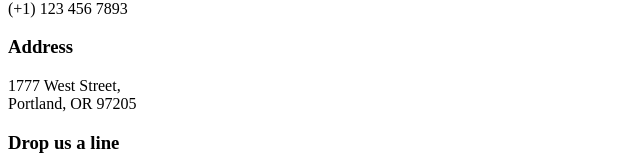
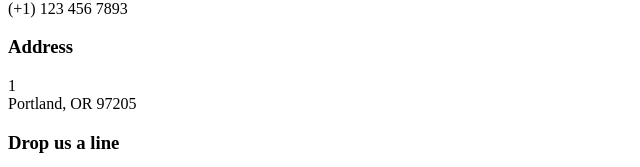
Before and after one commit to katlehomokwena07/bida25-410, a plain HTML site: page Contact.html in a window 1280 px wide. Shown: the part 528-695 px from the top of the page, without its empty margins (0-640 px from the left). Drawn offline with Linux system fonts and the light colour scheme.

Commit message:
initial commit

```diff
--- a/Contact.html
+++ b/Contact.html
@@ -42,7 +42,7 @@
             <h3>Phone</h3> <p>(+1) 123 456 7893</p> </div>
 
         <div class="info-card">
-            <h3>Address</h3> <p>1777 West Street,<br>Portland, OR 97205</p> </div>
+            <h3>Address</h3> <p>1<br>Portland, OR 97205</p> </div>
 
         <div class="info-card">
             <h3>Drop us a line</h3> <p>Our team typically responds within 24 hours.</p>
```
Also changed, not shown: Sign Up.html (added).
